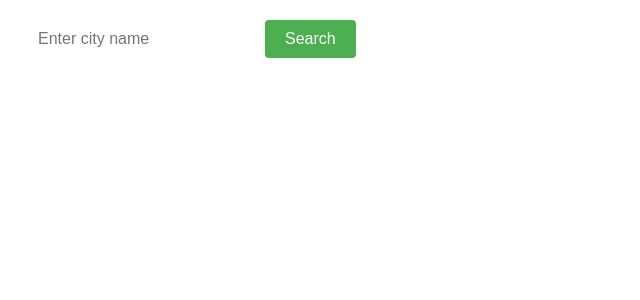
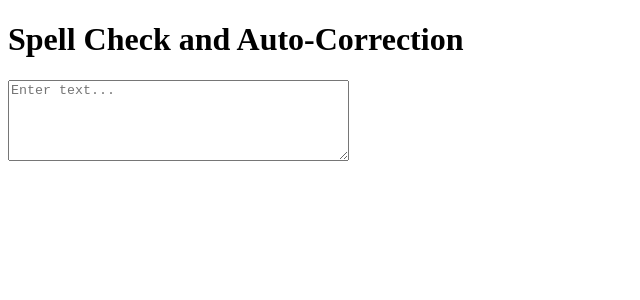
Before and after one commit to eons-shubham/XBuilds, a React (Create React App) app: page / in a window 1280 px wide. Shown: the top 300 px of the page, without its empty margins (0-640 px from the left). Built offline with nearby package versions, Linux system fonts and the light colour scheme.

Commit message:
feat: Complete XSpellCheck

```diff
--- a/src/App.js
+++ b/src/App.js
@@ -1,101 +1,45 @@
-import axios from "axios";
-import React, { useEffect, useState } from "react";
-import "./styles.css";
+import React, { useState } from "react";
 
-const SearchBar = ({ onSearch }) => {
-  const [searchValue, setSearchValue] = useState("");
-  const handleSearch = () => {
-    onSearch(searchValue);
+function App() {
+  const [text, setText] = useState("");
+  const [suggest, setSuggest] = useState("");
+
+  const handleInputChange = (e) => {
+    const curr = e.target.value;
+    setText(e.target.value);
+
+    const customDictionary = {
+      teh: "the",
+      wrok: "work",
+      fot: "for",
+      exampl: "example",
+    };
+
+    const incorrect = curr.split(" ");
+    const correct = incorrect.map((item, index, incorrect) => {
+      return customDictionary[item.toLowerCase()] || item;
+    });
+
+    const firstCorrection = correct.find(
+      (item, index, correct) => item !== incorrect[index]
+    );
+    setSuggest(firstCorrection || "");
   };
   return (
-    <div className="search-bar">
-      <input
-        type="text"
-        value={searchValue}
-        onChange={(e) => setSearchValue(e.target.value)}
-        placeholder="Enter city name"
+    <div>
+      <h1>Spell Check and Auto-Correction</h1>
+      <textarea
+        rows={5}
+        cols={40}
+        placeholder="Enter text..."
+        value={text}
+        onChange={handleInputChange}
       />
-      <button onClick={handleSearch}>Search</button>
-    </div>
-  );
-};
-
-const WeatherDisplay = ({ city }) => {
-  const [WeatherData, setWeatherData] = useState(null);
-  const [loading, setLoading] = useState(false);
-
-  useEffect(() => {
-    if (city) {
-      async function api() {
-        setLoading(true);
-        try {
-          const res = await axios.get(
-            "https://api.weatherapi.com/v1/current.json",
-            {
-              params: {
-                key: "3ed69500b5944503a9271959233011",
-                q: city,
-              },
-            }
-          );
-          setWeatherData(res.data);
-          setLoading(false);
-        } catch (error) {
-          console.log("Error", error);
-          alert("Failed to fetch weather data");
-        }
-      }
-
-      api();
-    }
-  }, [city]);
-
-  return (
-    <div className="weather-display">
-      {loading && <p>Loading data...</p>}
-      {!loading && WeatherData && (
-        <div className="weather-cards">
-          <WeatherCard
-            title="Temperature"
-            value={`${WeatherData.current.temp_c}°C`}
-          />
-          <WeatherCard
-            title="Humidity"
-            value={`${WeatherData.current.humidity}%`}
-          />
-          <WeatherCard
-            title="Condition"
-            value={`${WeatherData.current.condition.text}`}
-          />
-          <WeatherCard
-            title="Wind Speed"
-            value={`${WeatherData.current.wind_kph} kph`}
-          />
-        </div>
+      {suggest && (
+        <p>
+          Did you mean: <strong>{suggest}?</strong>
+        </p>
       )}
-    </div>
-  );
-};
-
-const WeatherCard = ({ title, value }) => {
-  return (
-    <div className="weather-card">
-      <h3>{title}</h3>
-      <p>{value}</p>
-    </div>
-  );
-};
-
-function App() {
-  const [city, setCity] = useState("");
-  const handleSearch = (searchCity) => {
-    setCity(searchCity);
-  };
-
-  return (
-    <div>
-      <SearchBar onSearch={handleSearch} />
-      <WeatherDisplay city={city} />
     </div>
   );
 }
```
